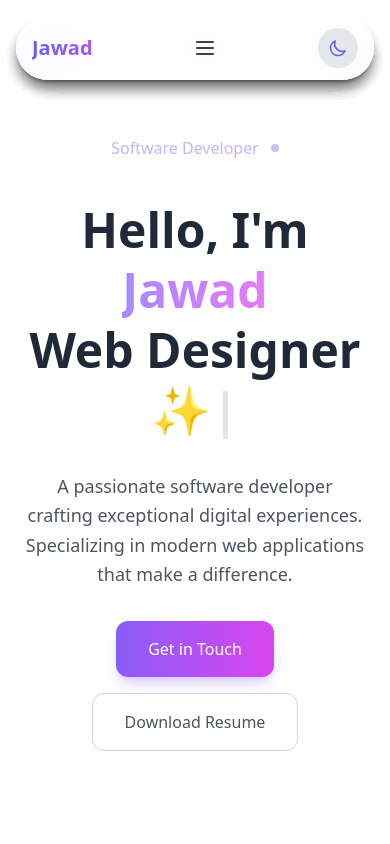
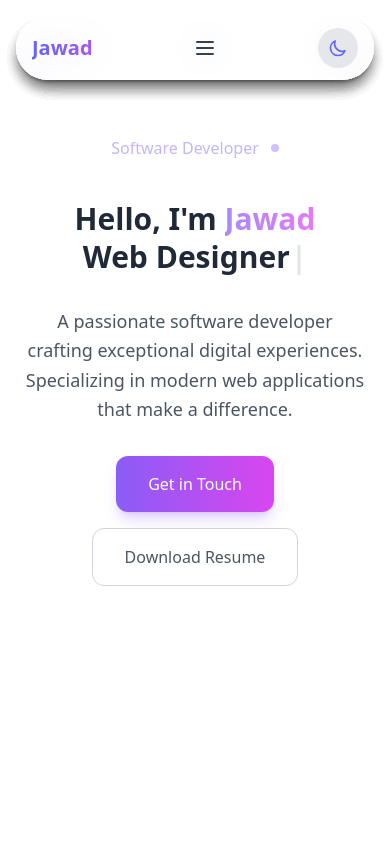
Before and after one commit to jawad8082/jawadportfolio, a React (Vite) app: page / in a window 390 px wide. Shown: the top 844 px of the page. Built offline with nearby package versions, Linux system fonts and the light colour scheme.

Commit message:
add some changes on hero secton

```diff
--- a/src/components/Hero.jsx
+++ b/src/components/Hero.jsx
@@ -76,14 +76,14 @@
               <span className="w-2 h-2 rounded-full bg-violet-400 animate-pulse" />
             </div>
 
-            <h1 className={`text-5xl md:text-6xl lg:text-7xl font-bold leading-tight ${
+            <h1 className={`text-3xl md:text-6xl lg:text-7xl font-bold leading-tight ${
               darkMode ? 'text-white' : 'text-gray-800'
             }`}>
               Hello, I'm{' '}
               <GradientText>Jawad</GradientText>
               <Typewriter
                 options={{
-                  strings: ["Web Developer 😀", "Freelancer 👻", "Web Designer ✨"],
+                  strings: ["Web Developer", "Freelancer", "Web Designer"],
                   delay: 30,
                   autoStart: true,
                   loop: true,
```
